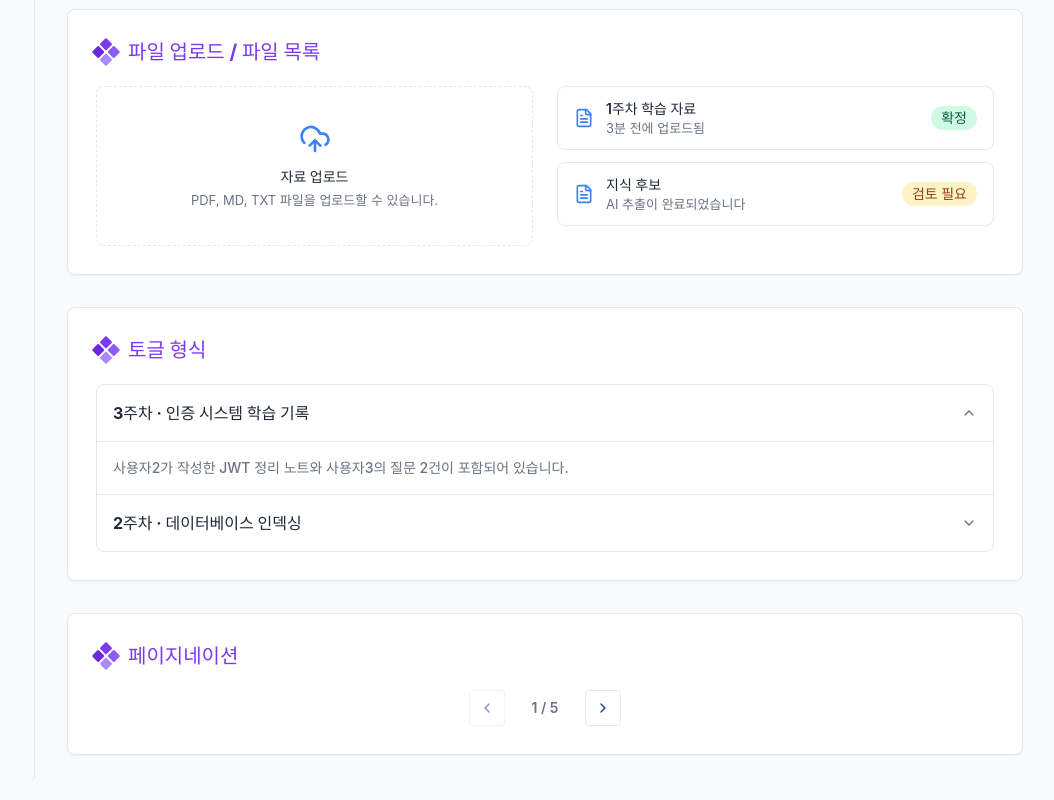
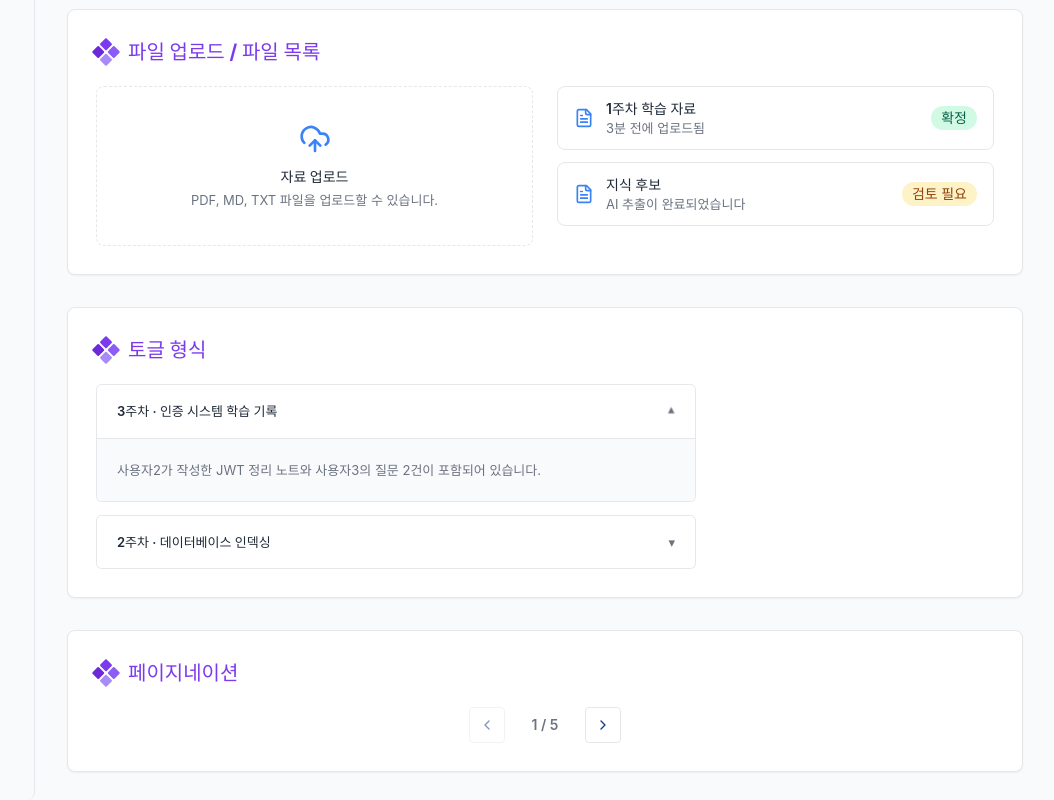
Before and after one commit to Stology/FE, a React (Vite) app: page /dev/components in a window 1280 px wide. Shown: the part 2037-2837 px from the top of the page, without its empty margins (225-1279 px from the left). Built offline with nearby package versions, Linux system fonts and the light colour scheme.

Commit message:
style: 토글 글자 크기 수정

```diff
--- a/src/shared/ui/Accordion.tsx
+++ b/src/shared/ui/Accordion.tsx
@@ -1,4 +1,3 @@
-import { ChevronDown } from 'lucide-react';
 import { useState, type ReactNode } from 'react';
 
 import { cn } from '@/shared/lib/cn';
@@ -33,40 +32,40 @@ export const Accordion = ({
   };
 
   return (
-    <div
-      className={cn(
-        'overflow-hidden rounded-lg border border-stology-border-light bg-white',
-        className,
-      )}
-    >
+    <div className={cn('flex w-full max-w-[600px] flex-col gap-[13px]', className)}>
       {items.map((item) => {
         const isOpen = openIds.includes(item.id);
         const panelId = `${item.id}-panel`;
         const triggerId = `${item.id}-trigger`;
 
         return (
-          <section className="border-b border-stology-border-light last:border-b-0" key={item.id}>
+          <section
+            className="overflow-hidden rounded-[5.5px] border border-stology-border-light bg-white"
+            key={item.id}
+          >
             <button
               aria-controls={panelId}
               aria-expanded={isOpen}
-              className="flex w-full items-center justify-between gap-4 px-4 py-4 text-left text-heading-2 text-stology-text-dark transition hover:bg-stology-off-white"
+              className="flex w-full items-center justify-between gap-4 px-5 py-4 text-left text-[13px] font-semibold leading-[20.8px] text-stology-text-dark transition hover:bg-stology-off-white"
               id={triggerId}
               onClick={() => toggleItem(item.id)}
               type="button"
             >
               <span>{item.title}</span>
-              <ChevronDown
-                aria-hidden
+              <span
                 className={cn(
-                  'size-4 shrink-0 text-stology-text-light transition-transform',
+                  'inline-flex shrink-0 items-center justify-center text-[13px] font-semibold leading-[20.8px] text-stology-text-light transition-transform',
                   isOpen && 'rotate-180',
                 )}
-              />
+                aria-hidden
+              >
+                ▾
+              </span>
             </button>
             {isOpen ? (
               <div
                 aria-labelledby={triggerId}
-                className="border-t border-stology-border-light px-4 py-4 text-body text-stology-text-light"
+                className="border-t border-stology-border-light bg-stology-off-white px-5 pb-5 pt-[21px] text-[13px] font-normal leading-[20.8px] text-stology-text-light"
                 id={panelId}
                 role="region"
               >
```
